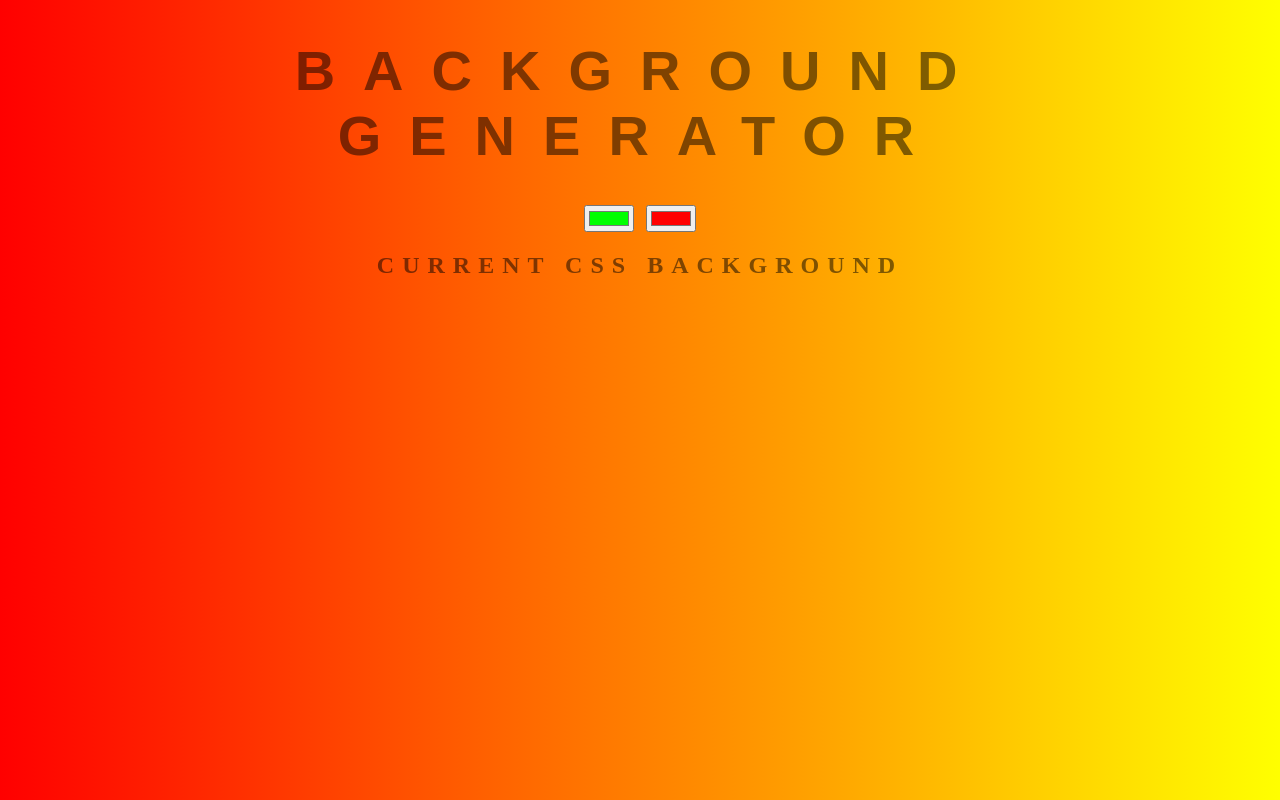
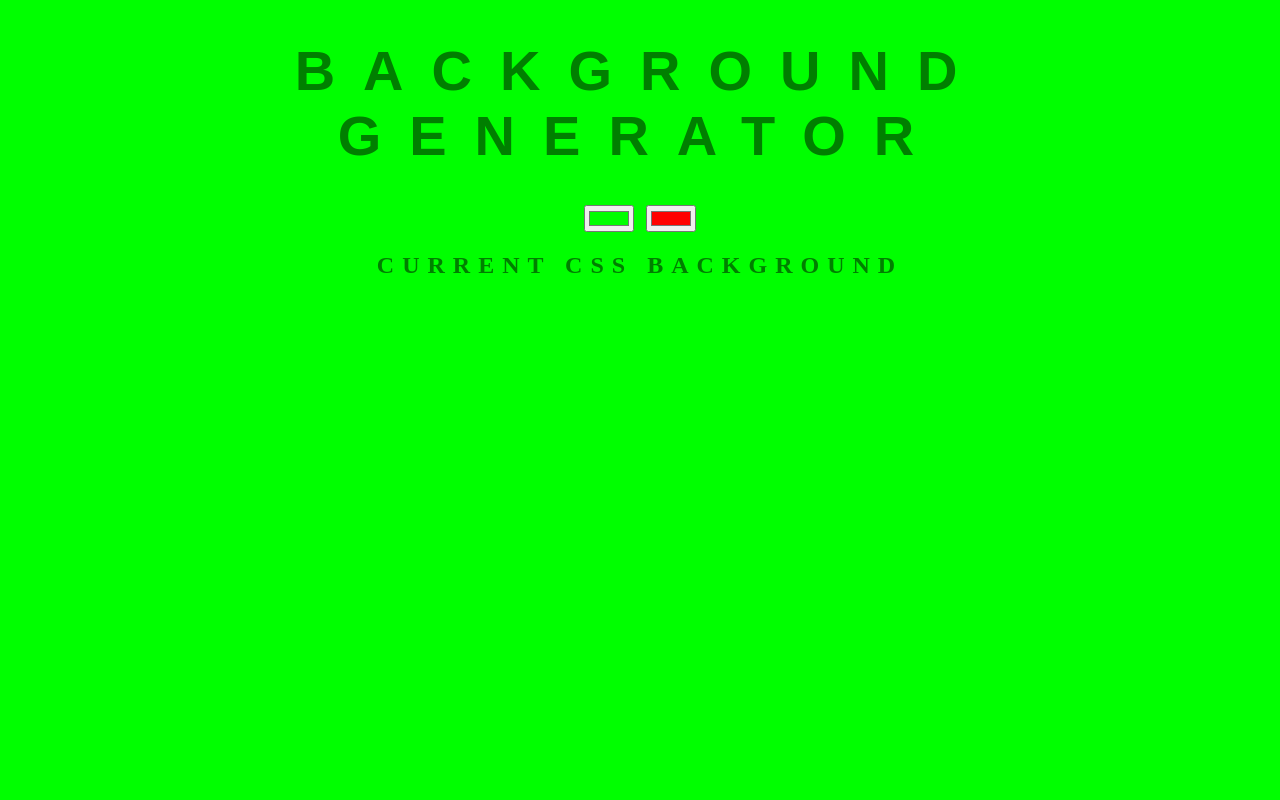
Before and after one commit to Pav85/background-generator, a plain HTML site: page index.html in a window 1280 px wide. Drawn offline with Linux system fonts and the light colour scheme.

Commit message:
background color update
color

```diff
--- a/index.html
+++ b/index.html
@@ -6,7 +6,7 @@
     <link rel="stylesheet" type="text/css" href="style.css" />
     <title>Gradient Background</title>
   </head>
-  <body>
+  <body id="gradient">
     <h1>Background Generator</h1>
     <input class="color1" type="color" name="color1" value="#00ff00" />
     <input class="color2" type="color" name="color2" value="#ff0000" />
--- a/script.js
+++ b/script.js
@@ -3,6 +3,9 @@ console.log("Starting generator!");
 var css = document.querySelector("h3");
 var color1 = document.querySelector(".color1");
 var color2 = document.querySelector(".color2");
+var body = document.getElementById("gradient");
+
+body.style.background = color1.value;
 
 color1.addEventListener("input", function () {
   console.log(color1.value);
```
